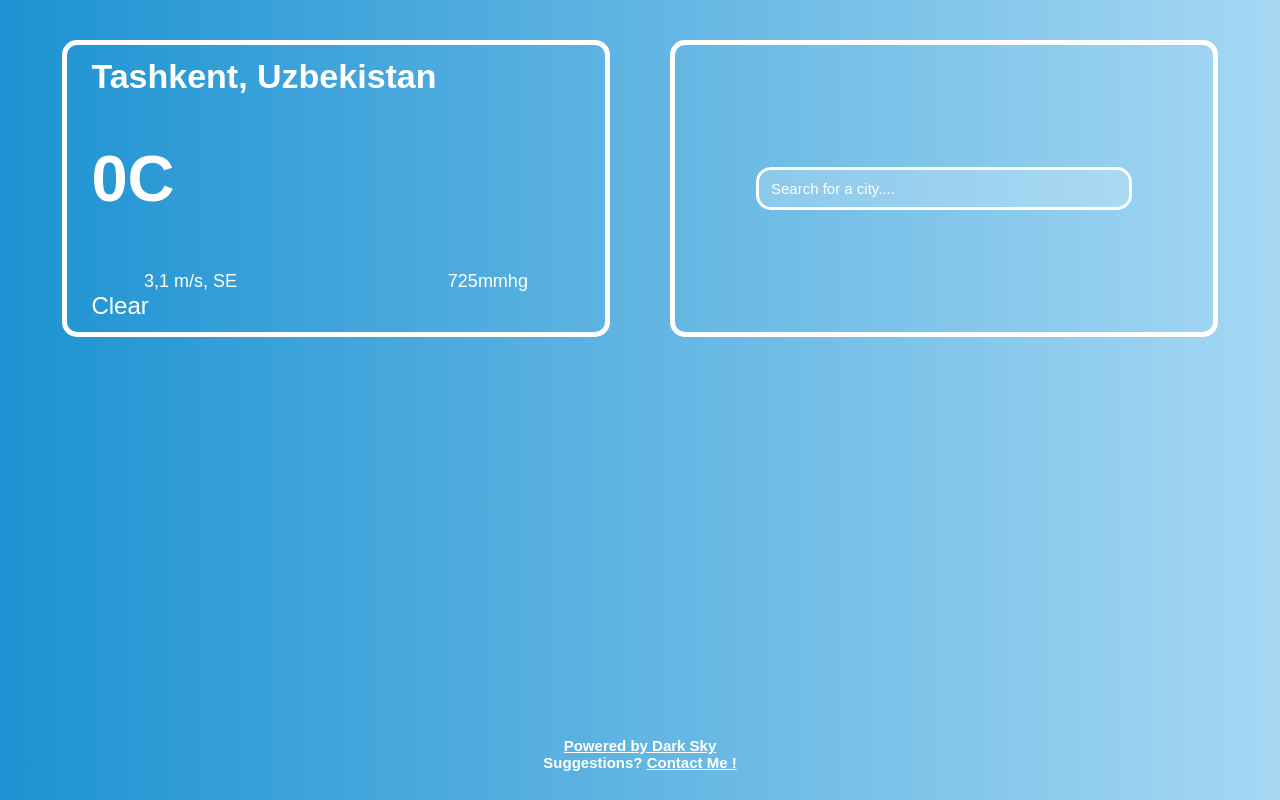
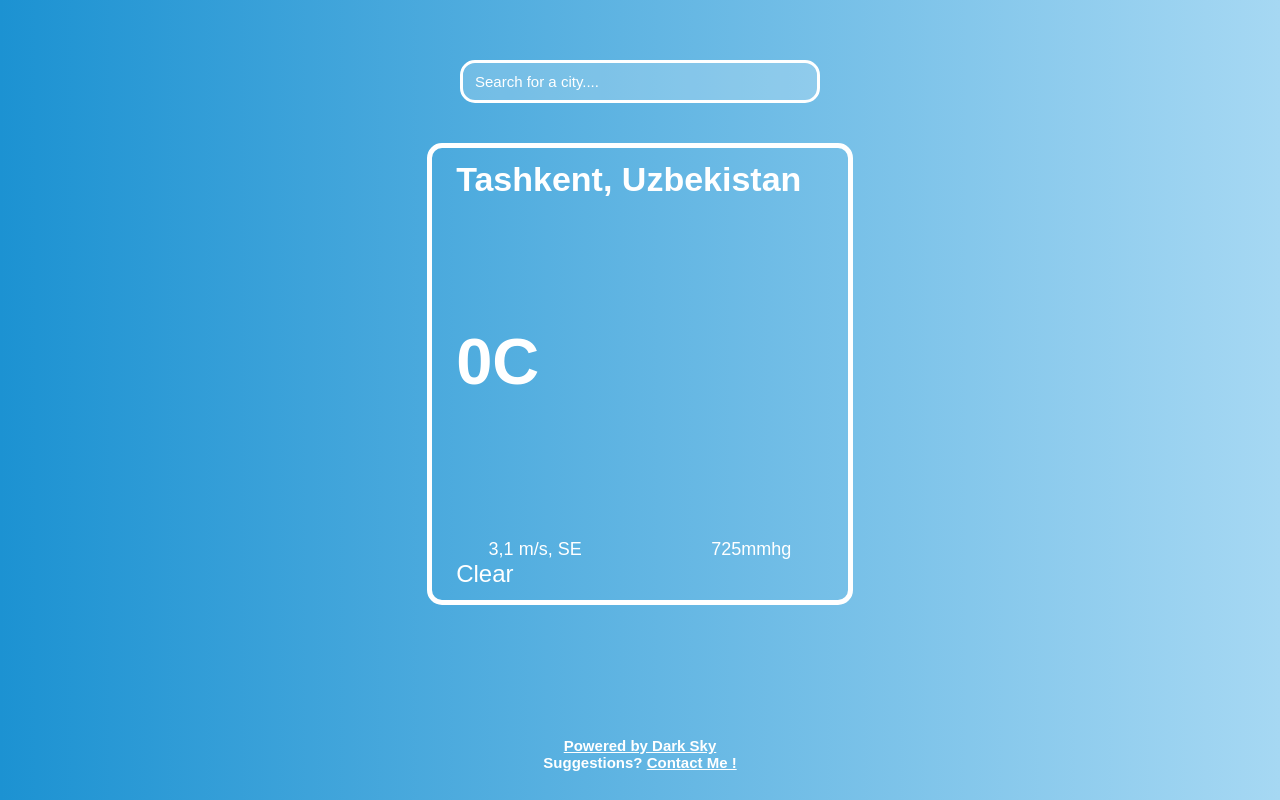
Before and after one commit to TJahongir/Weather-Cards, a plain HTML site: page index.html in a window 1280 px wide. Drawn offline with Linux system fonts and the light colour scheme; a web font is replaced by a local one.

Commit message:
Changed my mind, doing only search by Name

```diff
--- a/index.html
+++ b/index.html
@@ -17,6 +17,15 @@
   </head>
   <body>
     <div class="cards">
+      <div class="search">
+        <input
+          type="text"
+          autocomplete="off"
+          class="search-box"
+          placeholder="Search for a city...."
+        />
+      </div>
+
       <div class="card">
         <div class="city-info">
           <h3 class="city">
@@ -43,15 +52,6 @@
           >View forecast for 7 days <i class="fas fa-arrow-right"></i
         ></a>
       </div>
-      <div class="search-container">
-        <img src="/img/Plus.png" class="plus" alt="plus" />
-        <input
-          type="text"
-          autocomplete="off"
-          class="search-box"
-          placeholder="Search for a city...."
-        />
-      </div>
     </div>
     <div class="text">
       <h4>
--- a/scss/style.scss
+++ b/scss/style.scss
@@ -9,23 +9,6 @@ a {
   text-decoration: none;
   color: #fff;
   font-weight: bold;
-}
-
-.search-box {
-  padding: 1rem 1.2rem;
-  width: 70%;
-  margin: 0 auto;
-  outline: none;
-  border: 3px solid #fff;
-  border-radius: 15px;
-  font-size: 1.5rem;
-  font-family: 'Montserrat', sans-serif;
-  color: #fff;
-  background: rgba(255, 255, 255, 0.2);
-
-  &::placeholder {
-    color: #fff;
-  }
 }
 
 body {
@@ -49,18 +32,44 @@ body {
     height: 90%;
     padding: 4rem 0 2rem;
     width: 100%;
-    justify-content: space-around;
-    align-items: space-between;
+    justify-content: flex-start;
+    align-items: center;
+    flex-direction: column;
+
+    .search {
+      width: 100%;
+      display: flex;
+      justify-content: center;
+      .search-box {
+        position: relative;
+        padding: 1rem 1.2rem;
+        width: 100%;
+        max-width: 36rem;
+        margin: 2rem auto 4rem;
+        outline: none;
+        border: 3px solid #fff;
+        border-radius: 15px;
+        font-size: 1.5rem;
+        font-family: 'Montserrat', sans-serif;
+        color: #fff;
+        background: rgba(255, 255, 255, 0.2);
+
+        &::placeholder {
+          color: #fff;
+        }
+      }
+    }
+
     .card {
       display: flex;
       justify-content: space-between;
       flex-direction: column;
-      width: 45%;
+      width: 35%;
       border: 5px solid #fff;
       border-radius: 15px;
       color: #fff;
       padding: 1.2rem 2.4rem;
-      height: 45%;
+      height: 70%;
 
       .city-info {
         flex: 1;
@@ -79,9 +88,11 @@ body {
           .temperature {
             font-size: 6.5rem;
             margin-right: 2rem;
+            margin-top: 3rem;
           }
           .icon {
             align-self: flex-start;
+            margin-bottom: 2rem;
           }
         }
       }
```
Also changed, not shown: css/style.min.css.
